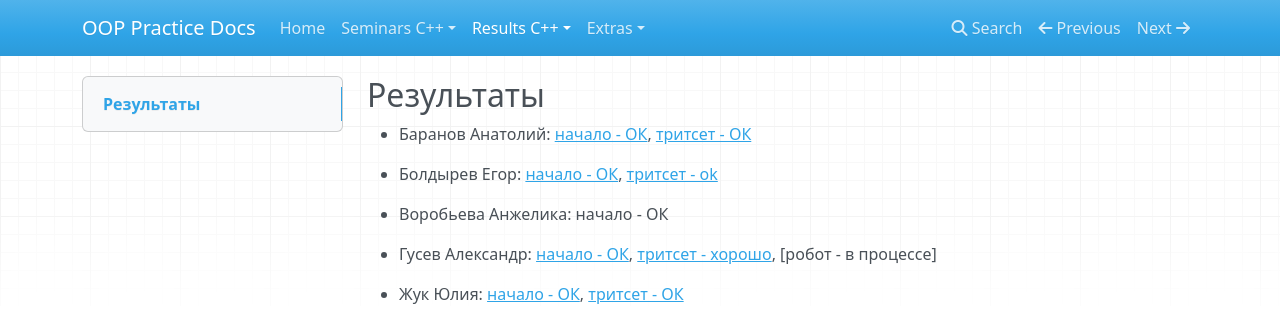
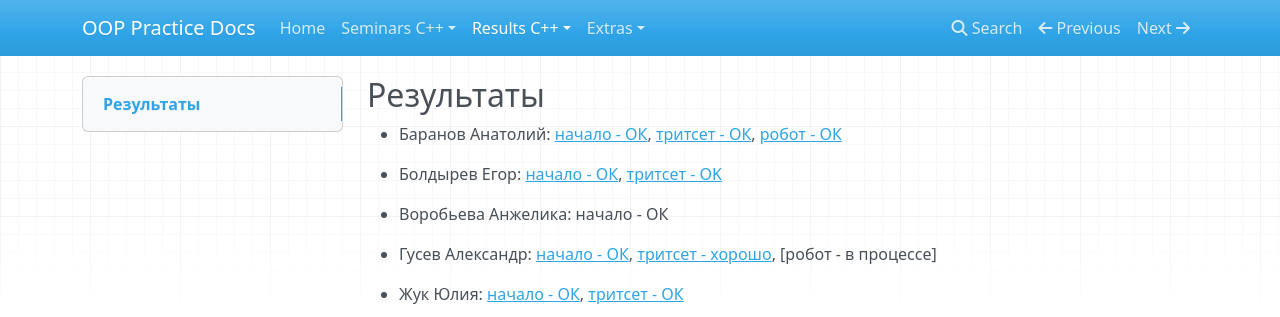
Before and after one commit to avoronkov/oop, an MkDocs documentation site: the page built from docs/2016.cpp/results.md, in a window 1280 px wide. Shown: the top 317 px of the page. Built offline with MkDocs 1.6.1, drawn with Linux system fonts in a browser that asks for light colours; nearby versions of some CDN libraries; old or Windows-style settings are respelled for this version of MkDocs.

Commit message:
21/12 Baranov results updated

```diff
--- a/docs/2016.cpp/results.md
+++ b/docs/2016.cpp/results.md
@@ -1,8 +1,8 @@
 ## Результаты
 
-- Баранов Анатолий: [начало - ОК](/2016.cpp/task0/baranov/), [тритсет - ОК](/2016.cpp/task0/baranov/#1)
+- Баранов Анатолий: [начало - ОК](/2016.cpp/task0/baranov/), [тритсет - ОК](/2016.cpp/task0/baranov/#1), [робот - ОК](/2016.cpp/task0/baranov/#2)
 
-- Болдырев Егор: [начало - ОК](/2016.cpp/task0/boldyrev/), [тритсет - ok](/2016.cpp/task0/boldyrev/)
+- Болдырев Егор: [начало - ОК](/2016.cpp/task0/boldyrev/), [тритсет - OK](/2016.cpp/task0/boldyrev/)
 
 - Воробьева Анжелика: начало - ОК
 
```
Also changed, not shown: docs/2016.cpp/task0/baranov.md (+6 -0 lines).
